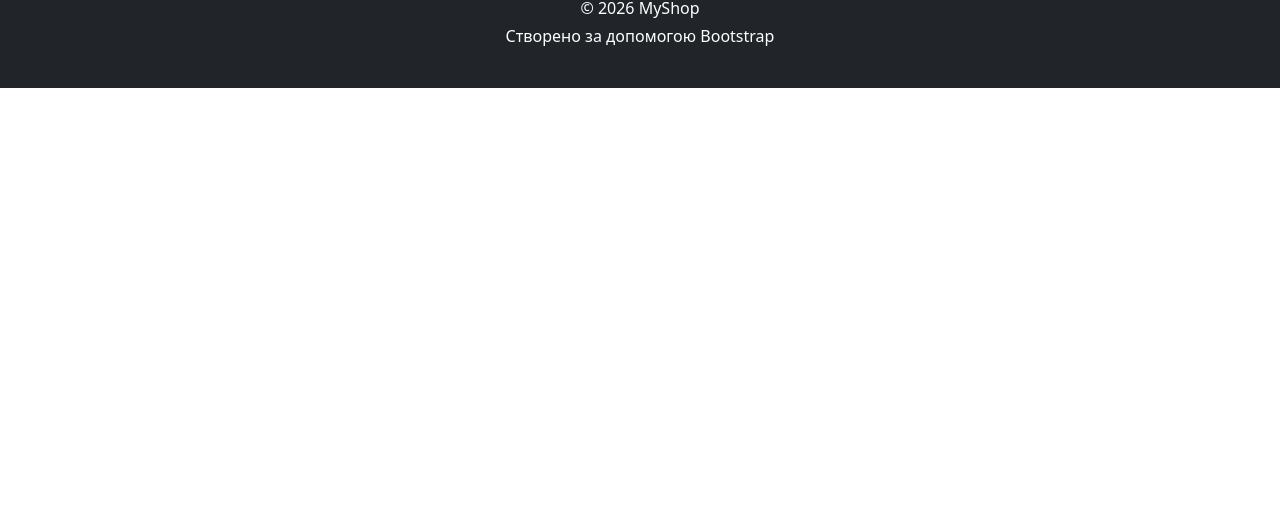
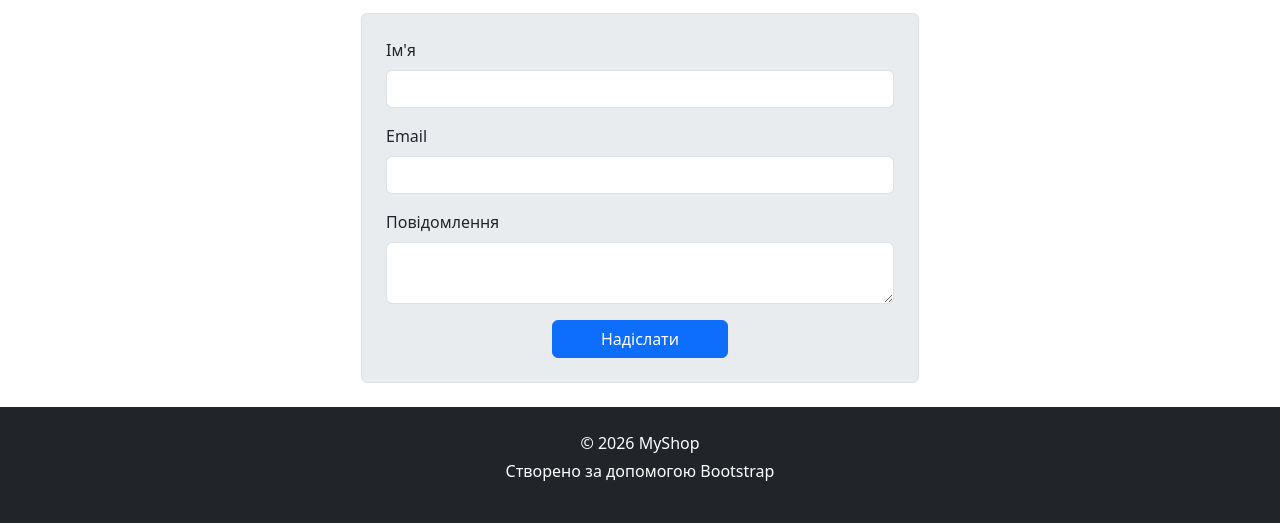
Before and after one commit to SerdiukSerhii/bootstrap-website, a plain HTML site: page index.html in a window 1280 px wide. Shown: the part 712-1235 px from the top of the page. Before the commit the page ends 800 px from the top, so only its background shows below. Drawn offline with nearby package versions, Linux system fonts and the light colour scheme.

Commit message:
add form

```diff
--- a/index.html
+++ b/index.html
@@ -9,6 +9,7 @@
       rel="stylesheet"
     />
 
+    <link rel="icon" type="image/svg+xml" href="favicon.svg" />
     <title>Мій Bootstrap сайт</title>
   </head>
 
@@ -40,7 +41,8 @@
     </header>
 
     <main class="flex-grow-1">
-      <div class="container text-center py-5">
+      <section class="py-4">
+        <div class="container text-center">
           <h1 class="display-4">
             Привіт! Я роблю сайти за допомогою Bootstrap 🚀
           </h1>
@@ -51,7 +53,9 @@
 
           <button class="btn btn-success btn-lg">Дізнатися більше</button>
         </div>
+      </section>
 
+      <section class="py-4">
         <div class="container mb-5">
           <h2 class="text-center mb-4">Наші переваги</h2>
 
@@ -90,6 +94,48 @@
             </div>
           </div>
         </div>
+      </section>
+
+      <section class="py-4">
+        <div class="container">
+          <h2 class="text-center mb-4">Зв'яжіться з нами</h2>
+
+          <div class="col-md-8 col-lg-6 mx-auto">
+            <form class="bg-body-secondary border rounded p-4">
+              <label for="name" class="form-label">Ім'я</label>
+              <input
+                type="text"
+                id="name"
+                name="name"
+                required
+                class="form-control mb-3"
+              />
+
+              <label for="email" class="form-label">Email</label>
+              <input
+                type="email"
+                id="email"
+                name="email"
+                required
+                class="form-control mb-3"
+              />
+
+              <label for="message" class="form-label">Повідомлення</label>
+              <textarea
+                id="message"
+                name="message"
+                class="form-control mb-3"
+              ></textarea>
+
+              <div class="text-center">
+                <button type="submit" class="btn btn-primary px-5">
+                  Надіслати
+                </button>
+              </div>
+            </form>
+          </div>
+        </div>
+      </section>
     </main>
 
     <footer class="bg-dark py-4">
```
Also changed, not shown: favicon.svg (added). Lines whose indentation alone changed are shown as unchanged.
